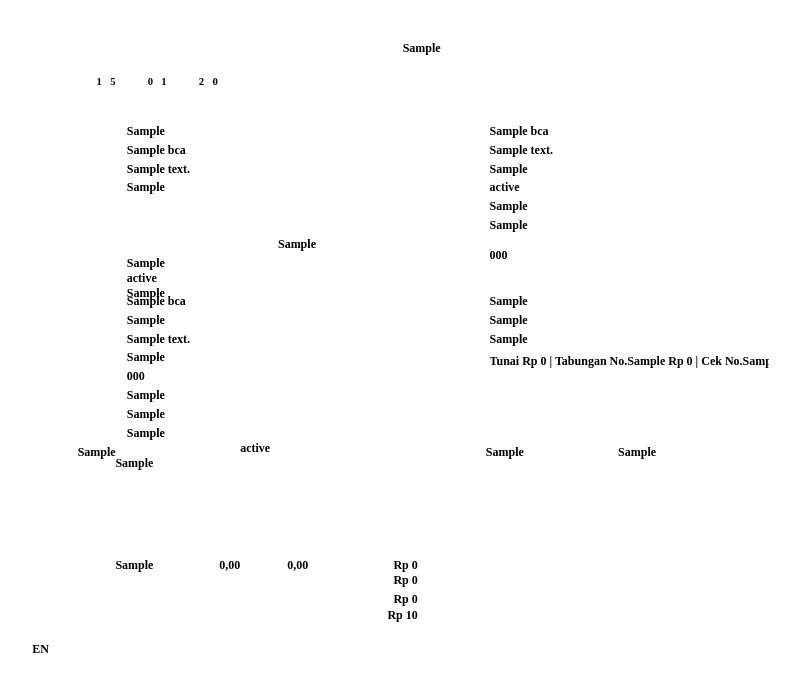
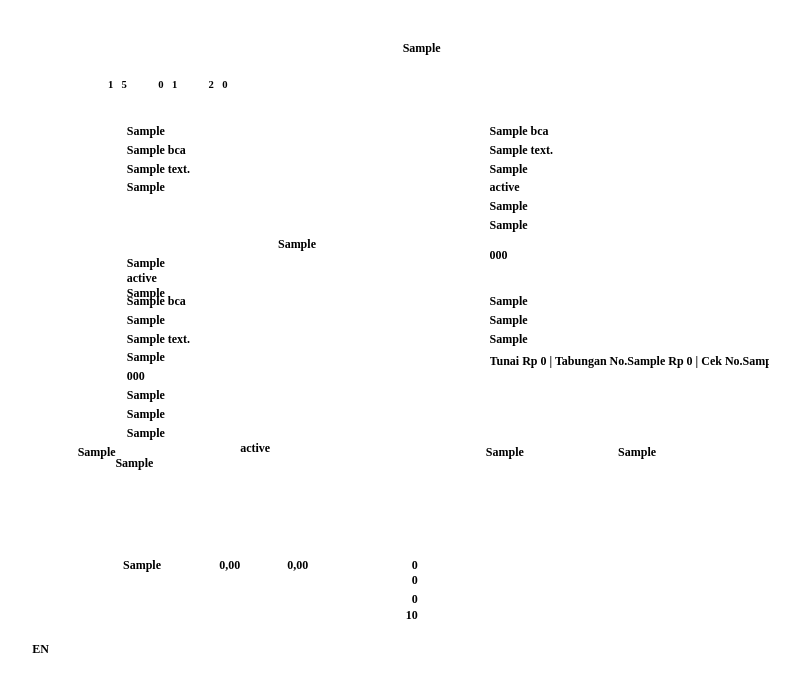
Before and after one commit to fortunofaqih/pr_mcp_rev4, a PHP site: page /modul/finance/print_data.php?id=1 in a window 1280 px wide. Shown: the top 692 px of the page, without its empty margins (277-1076 px from the left). Run offline with PHP 8.4, Linux system fonts and the light colour scheme; a user stored in the database is signed in; tables that the repository leaves empty or names only in its code hold one stand-in row (values such as "Sample post").

Commit message:
upddate print data fund

```diff
--- a/modul/finance/print_data.php
+++ b/modul/finance/print_data.php
@@ -64,11 +64,11 @@ $stmt->close();
         /* ===================== TANGGAL & JENIS ===================== */
         .p-tgl {
             position: absolute;
-            top: 20mm;
-            left: 37mm;
+            top: 21mm;
+            left: 40mm;
             font-size: 8pt;
             letter-spacing: 2.2mm;
-            word-spacing: 3.4mm;
+            word-spacing: 3.2mm;
         }
         .p-jenis {
             position: absolute;
@@ -121,7 +121,7 @@ $stmt->close();
         .p-verifier            { position: absolute; top: 118mm; left: 175mm; width: 28mm; }
 
         /* ===================== JUMLAH ===================== */
-        .p-mata-uang           { position: absolute; top: 148mm; left: 42mm; width: 22mm; }
+        .p-mata-uang           { position: absolute; top: 148mm; left: 44mm; width: 22mm; }
         .p-jml-valas           { position: absolute; top: 148mm; left: 35mm; width: 40mm; text-align: right; }
         .p-kurs                { position: absolute; top: 148mm; left: 65mm; width: 28mm; text-align: right; }
         .p-jml-rupiah          { position: absolute; top: 148mm; left: 77mm; width: 45mm; text-align: right; }
@@ -217,10 +217,10 @@ $stmt->close();
         <div class="p-mata-uang val"><?= htmlspecialchars($data['mata_uang']) ?></div>
         <div class="p-jml-valas val"><?= number_format($data['jml_valas'], 2, ',', '.') ?></div>
         <div class="p-kurs val"><?= number_format($data['kurs'], 2, ',', '.') ?></div>
-        <div class="p-jml-rupiah val">Rp <?= number_format($data['jml_rupiah'], 0, ',', '.') ?></div>
-        <div class="p-provisi val">Rp <?= number_format($data['provisi'], 0, ',', '.') ?></div>
-        <div class="p-biaya val">Rp <?= number_format($data['biaya'], 0, ',', '.') ?></div>
-        <div class="p-total val">Rp <?= number_format($data['jml_total'], 0, ',', '.') ?></div>
+        <div class="p-jml-rupiah val"> <?= number_format($data['jml_rupiah'], 0, ',', '.') ?></div>
+        <div class="p-provisi val"> <?= number_format($data['provisi'], 0, ',', '.') ?></div>
+        <div class="p-biaya val"> <?= number_format($data['biaya'], 0, ',', '.') ?></div>
+        <div class="p-total val"> <?= number_format($data['jml_total'], 0, ',', '.') ?></div>
         <div class="p-terbilang val"><?= htmlspecialchars(strtoupper($data['terbilang'])) ?></div>
 
     </div>
```
